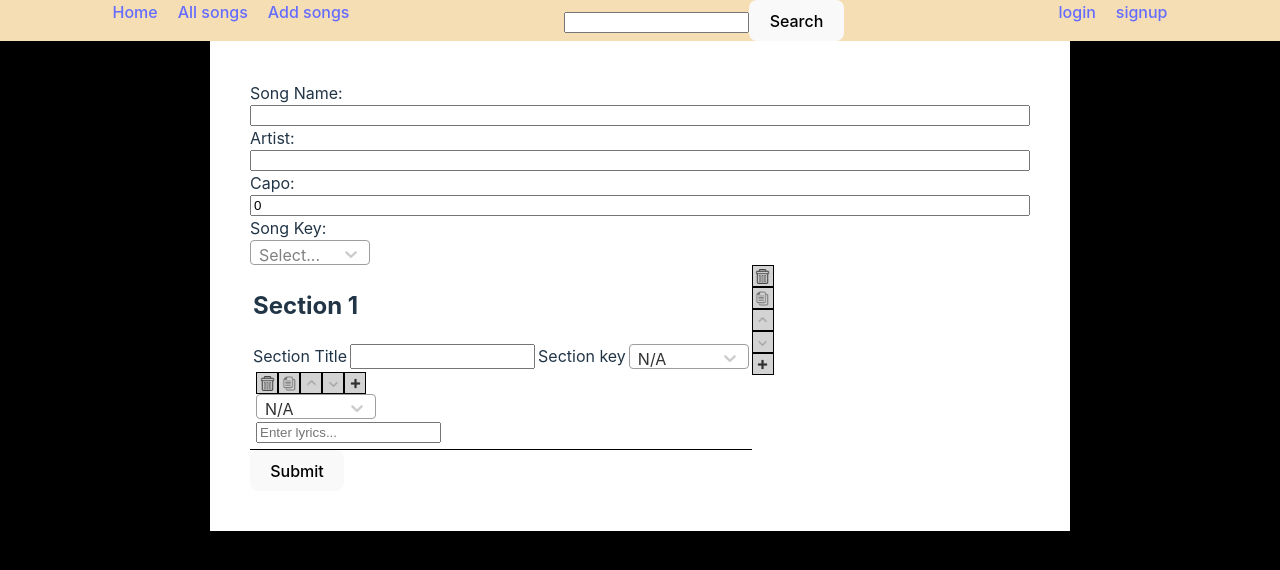
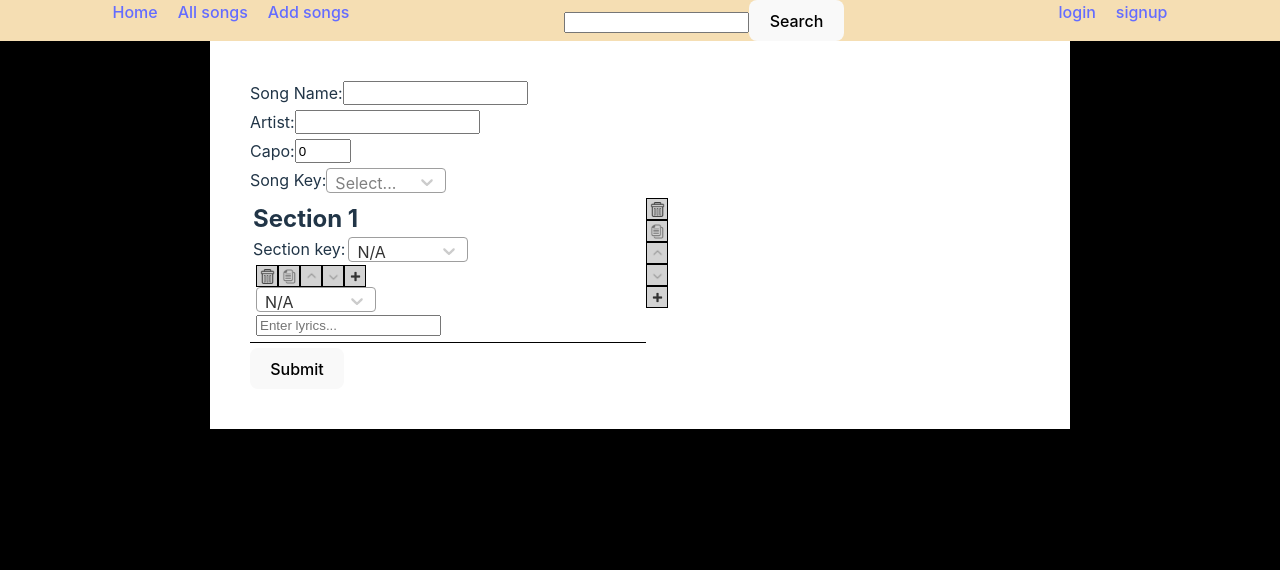
Before and after one commit to Bransonlj/chordster, a React (Vite) app in the folder frontend/: page /song/create in a window 1280 px wide. Shown: the top 570 px of the page. Built offline with nearby package versions, Linux system fonts and the light colour scheme.

Commit message:
Add more styling to SongForm

```diff
--- a/frontend/src/types/songs.ts
+++ b/frontend/src/types/songs.ts
@@ -1,4 +1,4 @@
-import { Chord, Key, defaultChord, defaultKey } from "./chords";
+import { Chord, Key } from "./chords";
 import { Rating } from "./rating";
 import { SongUser } from "./user";
 
@@ -49,22 +49,3 @@ export type SongEntrySummary = {
     _id: string;
     totalRatings: number;
 }
-
-export const defaultChordLyric: ChordLyric = {
-    chord: defaultChord,
-    lyric: "",
-}
-
-export const defaultSection: Section = {
-    title: "",
-    key: defaultKey,
-    chords: [defaultChordLyric],
-}
-
-export const defaultSong: Song = {
-    name: "",
-    artist: "",
-    capo: 0,
-    key: defaultKey,
-    sections: [defaultSection],
-}
--- a/frontend/src/utils/chords.ts
+++ b/frontend/src/utils/chords.ts
@@ -1,4 +1,17 @@
-import { Accidental, Chord, NoteLetter, NumericChord, Key, majorChords, minorChords, Numeral, Letters, Accidentals, ChordType, NonEmptyNoteLetter, emptyNoteLetter, NonEmptyNumeral, emptyNumeral, defaultChord, defaultKey } from "../types/chords";
+import { Accidental, Chord, NoteLetter, NumericChord, Key, majorChords, minorChords, Numeral, Letters, Accidentals, ChordType, NonEmptyNoteLetter, emptyNoteLetter, NonEmptyNumeral, emptyNumeral } from "../types/chords";
+
+// default has alternative meaning of empty
+export const defaultChord: Chord = {
+    noteLetter: emptyNoteLetter,
+    accidental: "",
+    chordType: "",
+}
+
+export const defaultKey: Key = {
+    noteLetter: emptyNoteLetter,
+    accidental: "",
+    isMajor: true,
+}
 
 export function getAllChords(): Chord[] {
     const chords: Chord[] = [];
--- a/frontend/src/utils/songs.ts
+++ b/frontend/src/utils/songs.ts
@@ -1,5 +1,6 @@
 import _ from "lodash";
-import { ChordLyric, Section, defaultChordLyric, defaultSection } from "../types/songs";
+import { ChordLyric, Section, Song } from "../types/songs";
+import { defaultChord, defaultKey } from "./chords";
 
 // custom equality checker which ignores other fields like _id
 export function isDefaultChordLyric(chordLyric: ChordLyric): boolean {
@@ -7,8 +8,30 @@ export function isDefaultChordLyric(chordLyric: ChordLyric): boolean {
         && chordLyric.lyric === defaultChordLyric.lyric;
 }
 
-export function isDefaultSection(section: Section): boolean {
+export function isDefaultSection(section: Section, sectionindex: number): boolean {
+    const defaultSection = getDefaultSection(sectionindex)
     return _.isEqual(section.key, defaultSection.key)
         && _.isEqual(section.chords, defaultSection.chords)
         && section.title === defaultSection.title;
 }
+
+export const defaultChordLyric: ChordLyric = {
+    chord: defaultChord,
+    lyric: "",
+}
+
+export const getDefaultSection = (index: number): Section => {
+    return {
+        title: `Section ${index + 1}`,
+        key: defaultKey,
+        chords: [defaultChordLyric],
+    }
+}
+
+export const defaultSong: Song = {
+    name: "",
+    artist: "",
+    capo: 0,
+    key: defaultKey,
+    sections: [getDefaultSection(0)],
+}
--- a/frontend/src/views/SongForm/ChordForm.tsx
+++ b/frontend/src/views/SongForm/ChordForm.tsx
@@ -1,11 +1,11 @@
 import { useState } from 'react'
 import { Control, Controller, UseFieldArrayInsert, UseFieldArrayRemove, UseFieldArraySwap, UseFormRegister, useWatch } from "react-hook-form"
-import { ChordLyric, Song, defaultChordLyric } from "../../types/songs"
+import { ChordLyric, Song } from "../../types/songs"
 import { Chord } from "../../types/chords";
 import AsyncSelect from 'react-select/async'
 import { chordToString, getAllChords } from '../../utils/chords';
 import _ from 'lodash'
-import { isDefaultChordLyric } from '../../utils/songs';
+import { defaultChordLyric, isDefaultChordLyric } from '../../utils/songs';
 import SwapGroup from './SwapGroup';
 import styles from "./ChordForm.module.scss";
 import { customStyle } from '../../utils/react-select';
--- a/frontend/src/views/SongForm/SectionForm.module.scss
+++ b/frontend/src/views/SongForm/SectionForm.module.scss
@@ -5,10 +5,29 @@
 
 }
 
+.sectionTitle {
+    span{
+        font-size: 1.5em;
+        font-weight: bold;
+        &:hover {
+            border: 1px solid black;
+            border-radius: 5px;
+            cursor: pointer;
+        }
+    }
+
+
+    input {
+        font-size: 1.5em;
+    }
+}
+
 .sectionInfo {
     display: flex;
     flex-direction: row;
     gap: 3px;
+
+
 }
 
 .sectionContainer {
--- a/frontend/src/views/SongForm/SectionForm.tsx
+++ b/frontend/src/views/SongForm/SectionForm.tsx
@@ -1,17 +1,18 @@
-import { Control, Controller, FieldErrors, UseFieldArrayInsert, UseFieldArrayRemove, UseFieldArraySwap, UseFormRegister, useFieldArray, useWatch } from "react-hook-form";
-import { ChordLyric, Section, Song, defaultChordLyric, defaultSection } from "../../types/songs";
+import { Control, Controller, FieldErrors, UseFieldArrayInsert, UseFieldArrayRemove, UseFieldArraySwap, UseFormGetValues, UseFormRegister, useFieldArray, useWatch } from "react-hook-form";
+import { ChordLyric, Section, Song } from "../../types/songs";
 import ChordForm from "./ChordForm";
 import Select from 'react-select'
 import { Chord, Key } from "../../types/chords";
 import { getAllKeys, keyToString } from "../../utils/chords";
 import _ from "lodash";
-import { isDefaultChordLyric, isDefaultSection } from "../../utils/songs";
+import { getDefaultSection, isDefaultSection } from "../../utils/songs";
 import SwapGroup from "./SwapGroup";
 import Tippy from "@tippyjs/react";
 import 'tippy.js/dist/tippy.css'; // optional
 import styles from './SectionForm.module.scss';
 import { customStyle } from "../../utils/react-select";
 import IconButton from "../Components/IconButton";
+import { useEffect, useRef, useState } from "react";
 
 function CloneSection({ control, insert, sectionIndex }: {control: Control<Song>, insert: UseFieldArrayInsert<Song, "sections">, sectionIndex:number}) {
     const sectionValue: Section = useWatch({
@@ -26,7 +27,7 @@ function CloneSection({ control, insert, sectionIndex }: {control: Control<Song>
 
 function DeleteSection({ control, remove, sectionIndex, numSections }: {control: Control<Song>, remove: UseFieldArrayRemove, sectionIndex: number, numSections: number}) {
     function handleDeleteSection(section: Section) {
-        if (isDefaultSection(section)) {
+        if (isDefaultSection(section, sectionIndex)) {
             remove(sectionIndex)
         } else if (window.confirm("Delete section?")) {
             remove(sectionIndex);
@@ -54,11 +55,14 @@ interface SectionProps {
     insertSection: UseFieldArrayInsert<Song, "sections">;
     swapSection: UseFieldArraySwap;
     numSections: number;
+    getValues: UseFormGetValues<Song>;
 }
 
 const allKeys: Key[] = getAllKeys();
 
-export function SectionForm( { section, sectionIndex, control, register, errors, removeSection, insertSection, swapSection, numSections }: SectionProps ) {
+export function SectionForm( { section, sectionIndex, control, register, errors, removeSection, insertSection, swapSection, numSections, getValues }: SectionProps ) {
+
+    const [isEditTitle, setIsEditTitle] = useState<boolean>(false);
 
     const { fields: chords, append: appendChord, remove: removeChord, swap: swapChord, insert: insertChord } = useFieldArray({
         control, // control props comes from useForm (optional: if you are using FormContext)
@@ -66,18 +70,40 @@ export function SectionForm( { section, sectionIndex, control, register, errors,
         rules: { minLength: 1 },
     });
 
+    const titleRef = useRef<HTMLInputElement | null>(null);
+    const { ref, ...rest } = register(`sections.${sectionIndex}.title`, { required:true });
+
+    const handleEditTitle = () => {
+        setIsEditTitle(true);
+    }
+
+    useEffect(() => {
+        if (isEditTitle) {
+            titleRef.current?.focus();
+        }
+    }, [isEditTitle])
+
     return (
         <div className={styles.mainContainer}>
             <div className={styles.sectionContainer}>
-                <h2>Section {sectionIndex + 1}</h2>
-                <div className={styles.sectionInfo}>
-                    <label>Section Title</label>
-                    <input {...register(`sections.${sectionIndex}.title`, { required:true })} />
+                <div className={styles.sectionTitle} >
+                    {!isEditTitle && <span onClick={handleEditTitle}>{getValues(`sections.${sectionIndex}.title`) !== "" ? getValues(`sections.${sectionIndex}.title`) : "Enter Title..."}</span>}
+                    <input
+                        {...rest}
+                        onBlur={() => setIsEditTitle(false)}
+                        style={{ display: isEditTitle ? 'block' : 'none' }}
+                        onKeyDown={e => {if (e.key === "Enter") {titleRef.current?.blur()}}}
+                        ref={(e) => {
+                            ref(e);
+                            titleRef.current = e;
+                        }} />
                     {
                         errors.sections?.[sectionIndex]?.title && <div>Error, title cannot be empty</div>
                     }
+                    </div>
+                <div className={styles.sectionInfo}>
                     <Tippy content="Section Key will overide Song Key. If you want to use Song Key for this section, select N/A. Numeric chords will not be available if no Song or Section key is selected">
-                        <label>Section key</label>
+                        <label>Section key: </label>
                     </Tippy>
                     <Controller
                         name={ `sections.${sectionIndex}.key` } // for register
@@ -115,7 +141,7 @@ export function SectionForm( { section, sectionIndex, control, register, errors,
                 <CloneSection control={control} sectionIndex={sectionIndex} insert={insertSection}></CloneSection>
                 <SwapGroup isSwapUp index={sectionIndex} swap={swapSection} />
                 <SwapGroup isSwapUp={false} index={sectionIndex} swap={swapSection} length={numSections} />
-                <IconButton onClick={() => insertSection(sectionIndex + 1, defaultSection)} src='/plus-icon.png' />
+                <IconButton onClick={() => insertSection(sectionIndex + 1, getDefaultSection(sectionIndex + 1))} src='/plus-icon.png' />
             </div>
         </div>
     )
--- a/frontend/src/views/SongForm/SongForm.module.scss
+++ b/frontend/src/views/SongForm/SongForm.module.scss
@@ -6,6 +6,13 @@
 .formContainer {
     display: flex;
     flex-direction: column;
+    gap: 5px;
+}
+
+.songField {
+    display: flex;
+    flex-direction: row;
+    justify-content: flex-start;
 }
 
 .sectionsContainer {
--- a/frontend/src/views/SongForm/SongForm.tsx
+++ b/frontend/src/views/SongForm/SongForm.tsx
@@ -1,5 +1,5 @@
 import { useForm, useFieldArray, Controller } from "react-hook-form";
-import { Song, defaultSection, defaultSong } from "../../types/songs";
+import { Song } from "../../types/songs";
 import { SectionForm } from "./SectionForm";
 import _ from "lodash";
 import Select from 'react-select'
@@ -11,6 +11,7 @@ import { useNavigate, useParams } from "react-router-dom";
 import { useAuth } from "../../context/AuthContext";
 import { useFetchSong } from "../../hooks/useFetchSong";
 import { customStyle } from "../../utils/react-select";
+import { defaultSong } from "../../utils/songs";
 
 const allKeys: Key[] = getAllKeys();
 
@@ -21,7 +22,7 @@ export default function SongForm({song, songId}: {song?: Song, songId?: string})
     const navigate = useNavigate()
 
     const { error: submitError, isSuccess, isLoading, fetchSong } = useFetchSong(user, `/api/song/protected/${songId ?? ''}`, {}, false);
-    const { control, register, reset, formState: { errors }, handleSubmit } = useForm<Song>({
+    const { control, register, reset, formState: { errors }, handleSubmit, getValues } = useForm<Song>({
         defaultValues: defaultSong,
     });
     const { fields: sections, append: appendSection, remove: removeSection, swap: swapSection, insert: insertSection } = useFieldArray({
@@ -60,22 +61,29 @@ export default function SongForm({song, songId}: {song?: Song, songId?: string})
             {isLoading && <label>Loading</label>}
             {submitError && <label>{submitError}</label>}
             <form onSubmit={onSubmit} className={styles.formContainer}>
-                <label>Song Name: </label>
+                <div className={styles.songField}>
+                    <label>Song Name:</label>
                     <input {...register("name", { required: true })} />
+                </div>
                 {
-                    errors.name && <div>Enter name</div>
+                    errors.name && <span>Song Name is required</span>
                 }
-                <label>Artist: </label>
+                <div className={styles.songField}>
+                    <label>Artist:</label>
                     <input {...register("artist", { required: true })} />
+                </div>
                 {
-                    errors.artist && <div>Enter artist</div>
+                    errors.artist && <span>Artist is required</span>
                 }
-                <label>Capo: </label>
-                <input {...register("capo", { required: true, min: 0, max: 11 })} type='number'/>
+                <div className={styles.songField}>
+                    <label>Capo:</label>
+                    <input {...register("capo", { required: true, min: 0, max: 11 })} type='number' min={0} max={11}/>
+                </div>
                 {
-                    errors.capo && <div>Enter capo</div>
+                    errors.capo && <span>Capo value is required</span>
                 }
-                <label>Song Key: </label>
+                <div className={styles.songField}>
+                    <label>Song Key:</label>
                     <Controller
                         name={ `key` } // for register
                         control={ control }
@@ -90,6 +98,7 @@ export default function SongForm({song, songId}: {song?: Song, songId?: string})
                             />
                         ) }
                     />
+                </div>
 
                 <div className={styles.sectionsContainer}>
                     {
@@ -104,7 +113,8 @@ export default function SongForm({song, songId}: {song?: Song, songId?: string})
                                 removeSection={removeSection}
                                 insertSection={insertSection}
                                 swapSection={swapSection}
-                                numSections={sections.length} />
+                                numSections={sections.length}
+                                getValues={getValues}/>
 
                         ))
                     }
```
Also changed, not shown: frontend/src/types/chords.ts (+0 -13 lines). Lines whose indentation alone changed are shown as unchanged.
